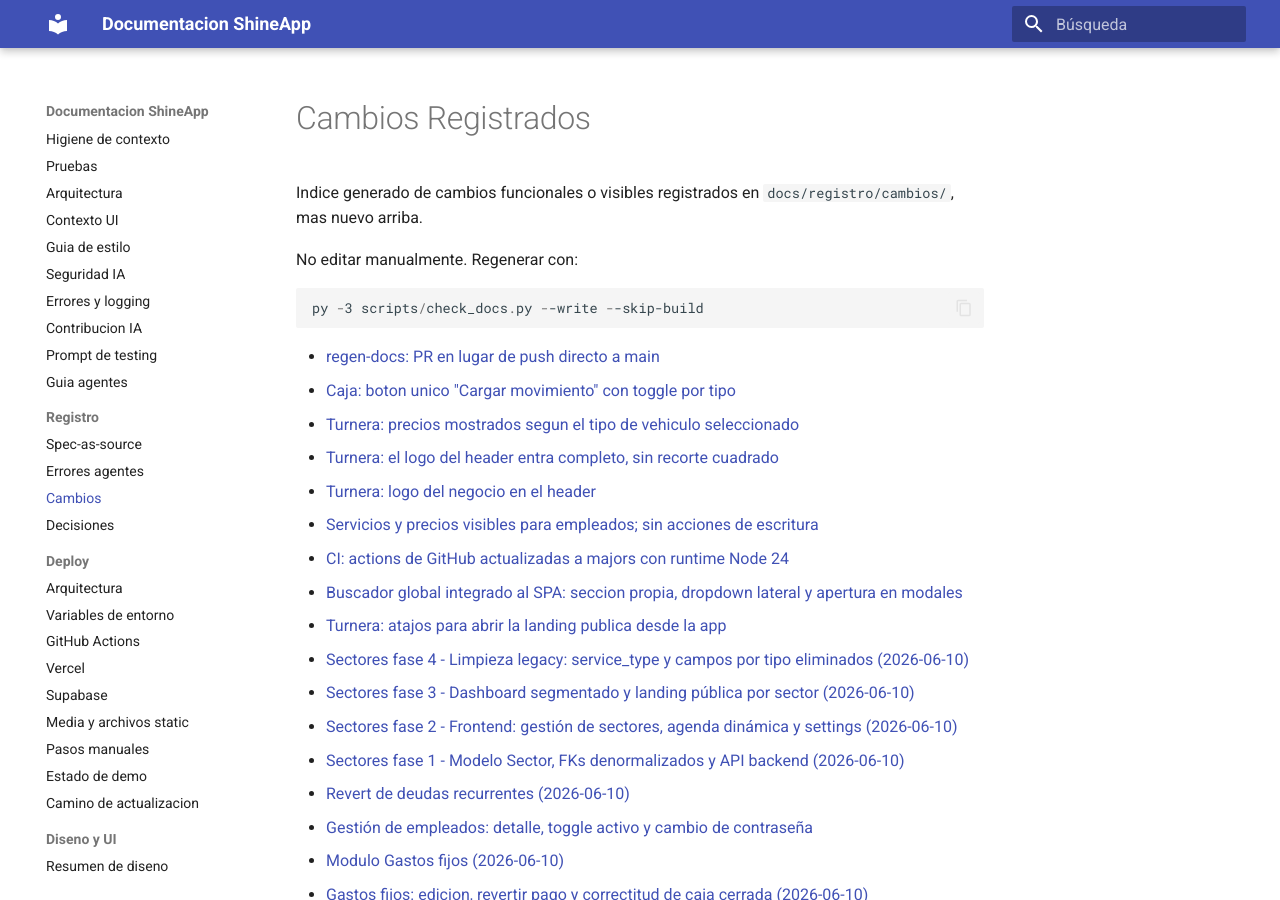
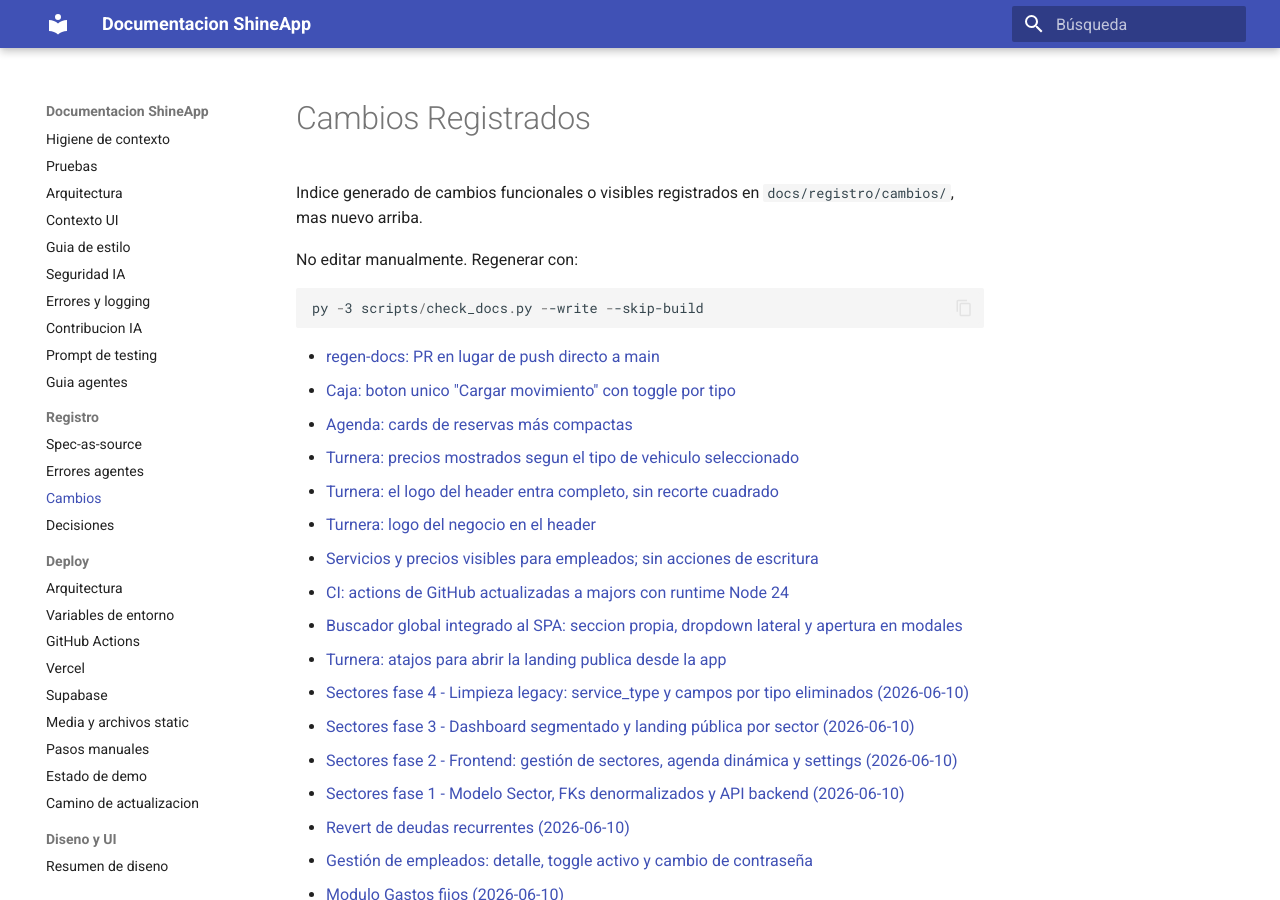
Before and after one commit to juanikitro/ShineApp, an MkDocs documentation site: the page built from docs/registro/cambios/index.md, in a window 1280 px wide and 900 px high. Built offline with MkDocs 1.6.1 and Material for MkDocs 9.7.7, drawn with Linux system fonts in a browser that asks for light colours.

Commit message:
chore(docs): regenerar indices post-merge
Co-Authored-By: Claude Opus 4.7 <noreply@anthropic.com>

```diff
--- a/docs/registro/cambios/index.md
+++ b/docs/registro/cambios/index.md
@@ -11,6 +11,7 @@ py -3 scripts/check_docs.py --write --skip-build
 
 - [regen-docs: PR en lugar de push directo a main](2026-06-12-regen-docs-via-pr.md)
 - [Caja: boton unico "Cargar movimiento" con toggle por tipo](2026-06-12-caja-cargar-movimiento-unificado.md)
+- [Agenda: cards de reservas más compactas](2026-06-12-agenda-cards-compactas.md)
 - [Turnera: precios mostrados segun el tipo de vehiculo seleccionado](2026-06-11-turnera-precio-por-tipo-de-vehiculo.md)
 - [Turnera: el logo del header entra completo, sin recorte cuadrado](2026-06-11-turnera-logo-sin-recorte.md)
 - [Turnera: logo del negocio en el header](2026-06-11-turnera-logo-en-header.md)
```
Also changed, not shown: CHANGELOG.md (+1 -0 lines).
